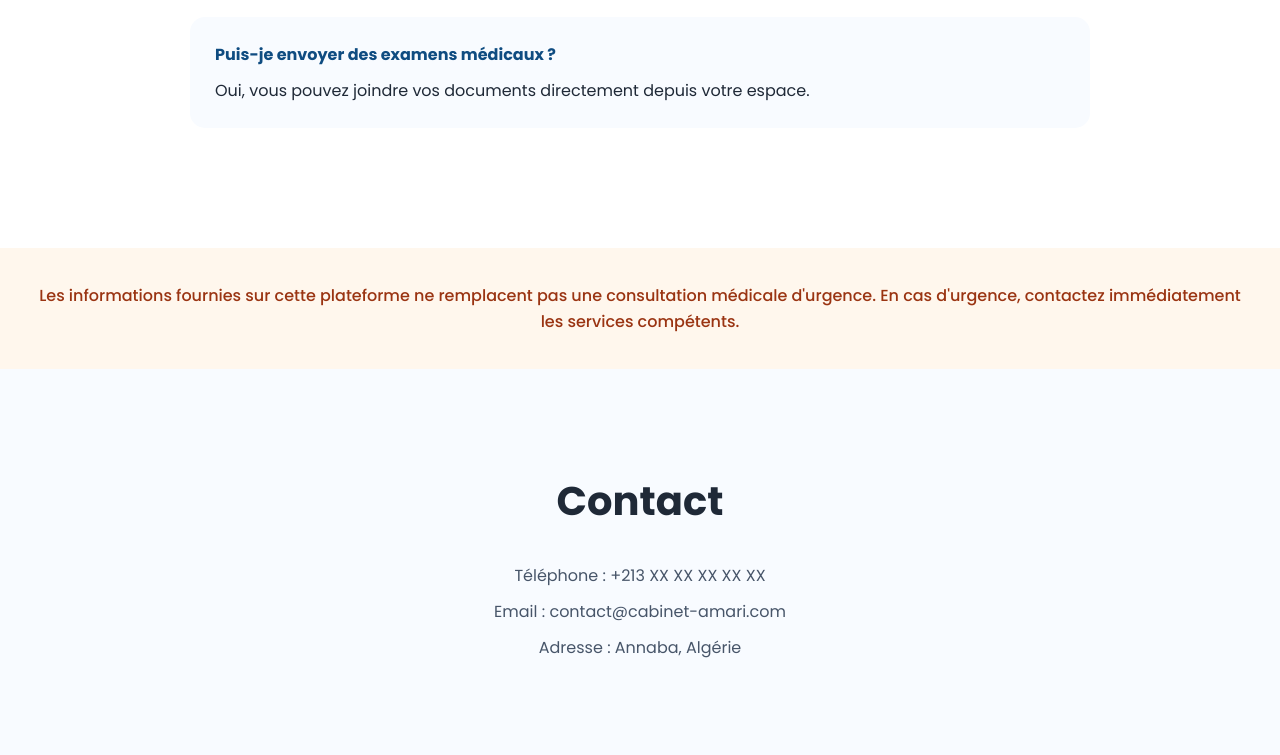
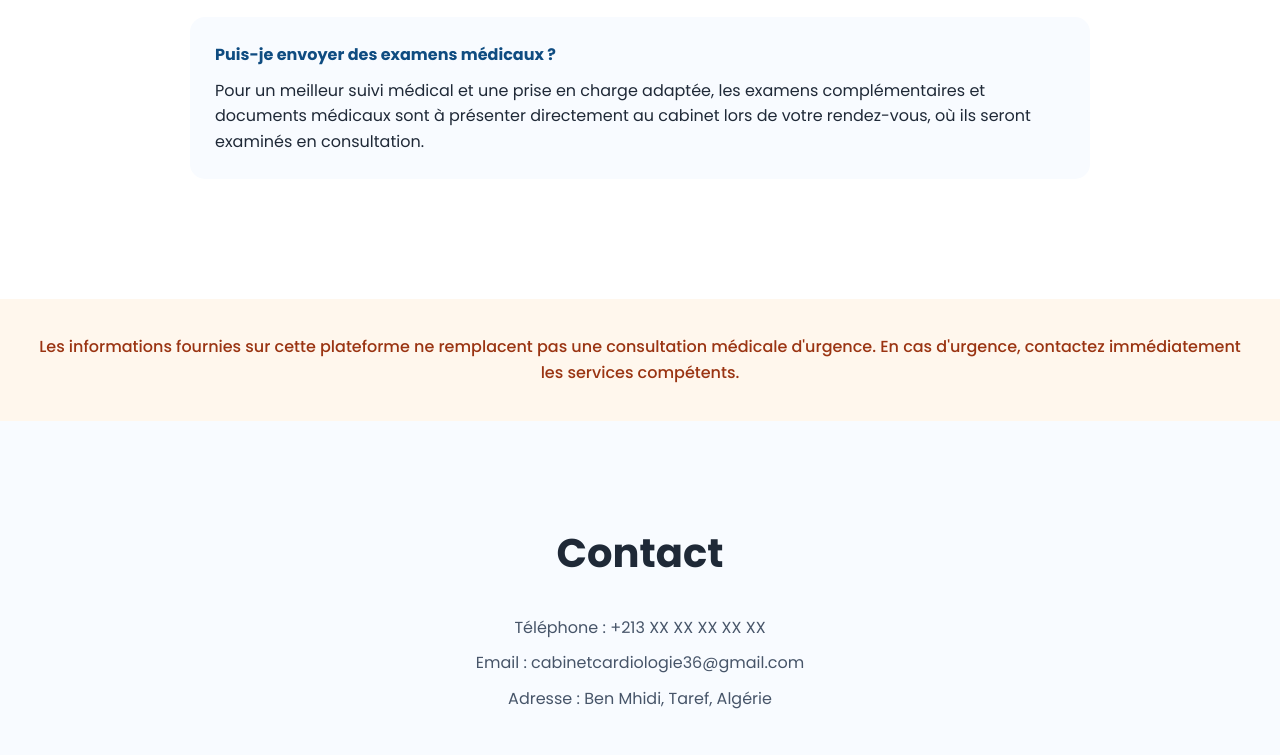
Before and after one commit to bouchra-amina/amaricardioweb, a website: page index.html in a window 1280 px wide. Shown: the part 3165-3920 px from the top of the page. Drawn offline with Linux system fonts and the light colour scheme.

Commit message:
Revise contact details and FAQ text
Updated contact information and modified text for clarity.

```diff
--- a/index.html
+++ b/index.html
@@ -164,7 +164,7 @@
 
             <div class="step">
                 <h3>2</h3>
-                <p>Poser une question ou envoyer un document.</p>
+                <p>Poser une question.</p>
             </div>
 
             <div class="step">
@@ -191,7 +191,8 @@
         <div class="faq-item">
             <h4>Puis-je envoyer des examens médicaux ?</h4>
             <p>
-                Oui, vous pouvez joindre vos documents directement depuis votre espace.
+                Pour un meilleur suivi médical et une prise en charge adaptée, les examens complémentaires et documents médicaux sont à présenter directement au cabinet lors de votre rendez-vous, où ils seront examinés en consultation.
+
             </p>
         </div>
 
@@ -213,8 +214,8 @@
         <h2>Contact</h2>
 
         <p>Téléphone : +213 XX XX XX XX XX</p>
-        <p>Email : contact@cabinet-amari.com</p>
-        <p>Adresse : Annaba, Algérie</p>
+        <p>Email : cabinetcardiologie36@gmail.com</p>
+        <p>Adresse : Ben Mhidi, Taref, Algérie</p>
 
     </section>
 
```
